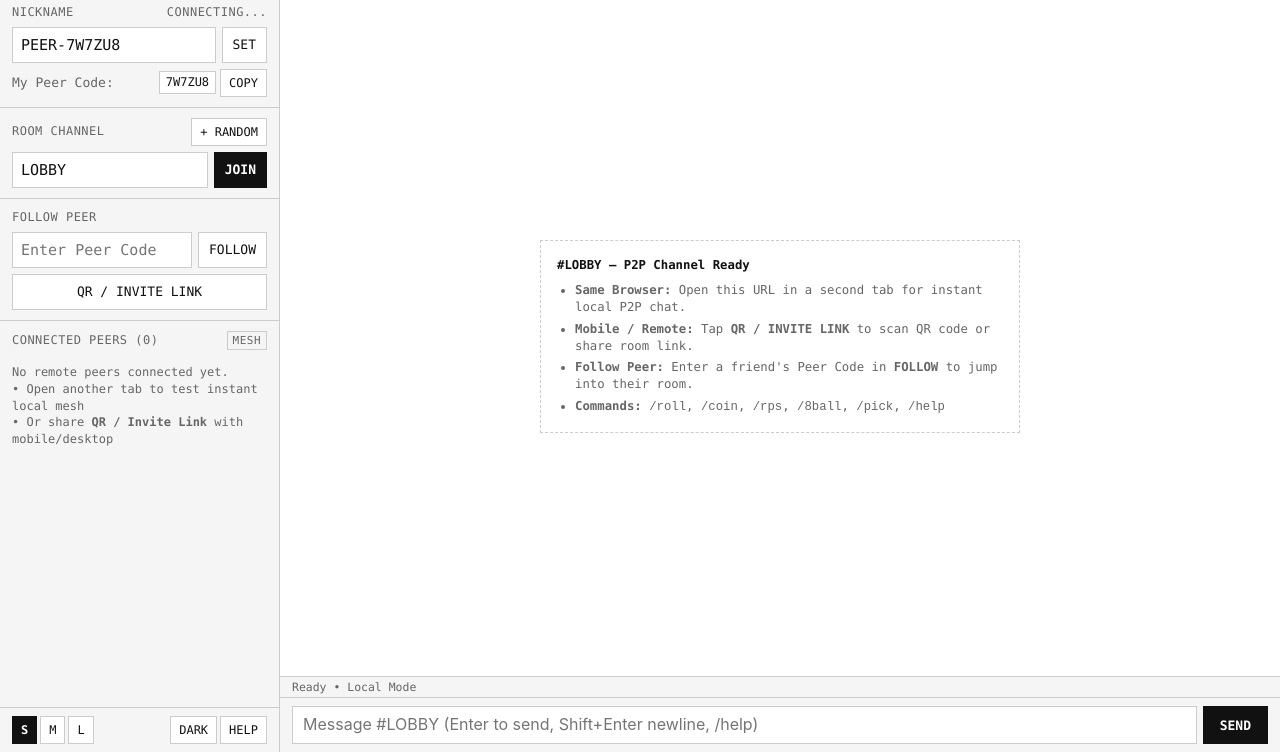
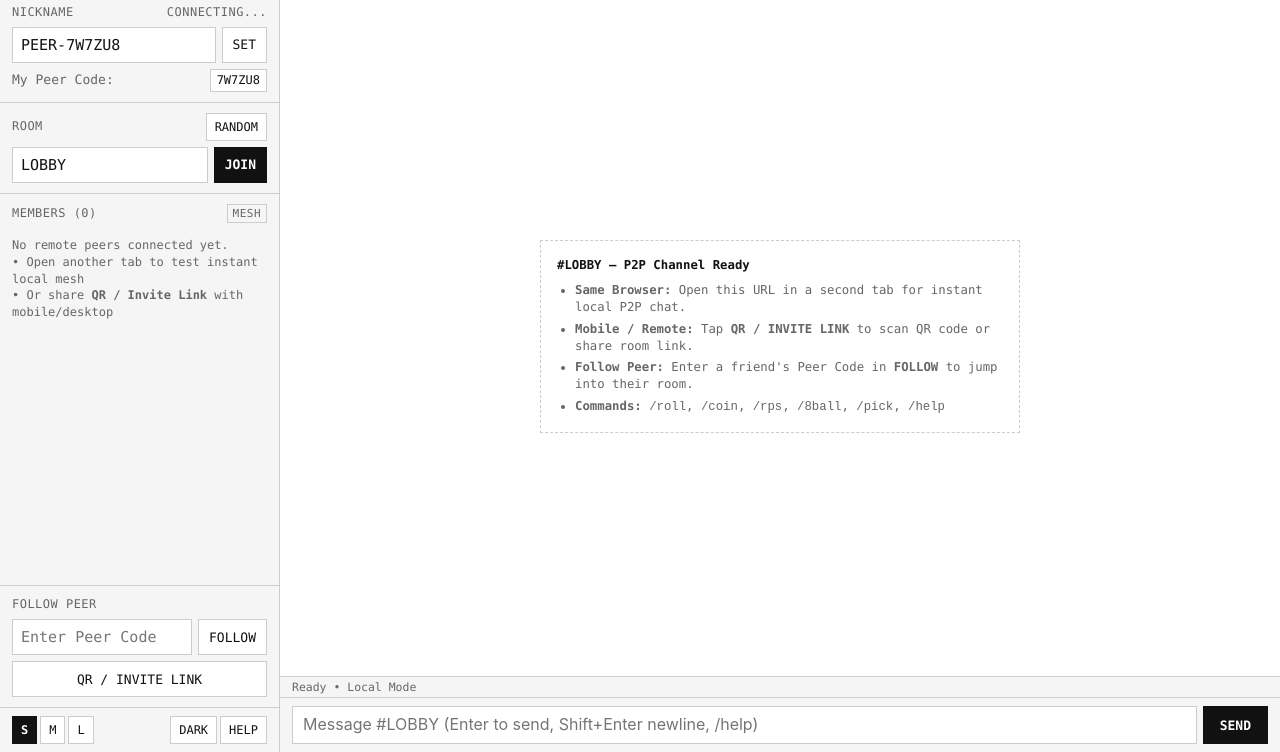
Before and after one commit to iisly/revchat, a website built with Vite: page index.html in a window 1280 px wide. Shown: the part 48-800 px from the top of the page. Built offline with nearby package versions, Linux system fonts and the light colour scheme; what peerjs would draw is missing.

Commit message:
Remove peer param from invite URL, make My Peer Code click-to-copy, and reorder ROOM/MEMBERS sections

```diff
--- a/src/main.ts
+++ b/src/main.ts
@@ -170,7 +170,7 @@ class RevChatApp {
     try {
       const url = new URL(window.location.href);
       url.searchParams.set('room', this.roomId);
-      url.searchParams.set('peer', this.engine ? this.engine.getMyPeerId() : '');
+      url.searchParams.delete('peer');
       return url.toString();
     } catch {
       return window.location.href;
@@ -222,15 +222,7 @@ class RevChatApp {
   private initEngine(): void {
     this.engine = new P2PEngine(this.profile, this.roomId, {
       onSignalingChange: (state) => {
-        const prevStatus = this.signalingState.status;
         this.signalingState = state;
-        if (prevStatus !== 'ready' && state.status === 'ready') {
-          const params = new URLSearchParams(window.location.search);
-          const peerToDial = params.get('peer');
-          if (peerToDial && peerToDial !== state.myPeerId) {
-            this.engine.connectToDirectPeer(peerToDial, true);
-          }
-        }
         this.updateStatusDOM();
       },
       onPeersChange: (peers) => {
@@ -517,20 +509,17 @@ class RevChatApp {
               <input type="text" id="input-nick" value="${this.escapeAttr(this.profile.nickname)}" maxlength="24" placeholder="Nickname" />
               <button id="btn-save-nick">SET</button>
             </div>
-            <div class="kv-line">
+            <div class="kv-line copyable-line" id="btn-copy-peer" title="Click to copy Peer Code">
               <span>My Peer Code:</span>
-              <span style="display:flex;align-items:center;gap:4px;">
-                <code class="code-pill" id="my-peer-code">${this.escapeHtml(this.profile.clientId.toUpperCase())}</code>
-                <button class="small" id="btn-copy-peer">COPY</button>
-              </span>
+              <code class="code-pill" id="my-peer-code">${this.escapeHtml(this.profile.clientId.toUpperCase())}</code>
             </div>
           </div>
 
           <!-- Room Section -->
           <div class="side-section">
             <div class="sec-title">
-              <span>Room Channel</span>
-              <button class="small" id="btn-new-room">+ RANDOM</button>
+              <span>Room</span>
+              <button class="small" id="btn-new-room">RANDOM</button>
             </div>
             <div class="field-row">
               <input type="text" id="input-room" value="${this.escapeAttr(this.roomId)}" maxlength="32" placeholder="ROOM-CODE" />
@@ -538,8 +527,19 @@ class RevChatApp {
             </div>
           </div>
 
+          <!-- Room Members List -->
+          <div class="side-section" style="flex:1;overflow-y:auto;">
+            <div class="sec-title">
+              <span>Members (<span id="peer-count-side">${this.peers.length}</span>)</span>
+              <span class="badge" id="room-mode-badge">${this.signalingState.isBeaconHost ? 'HOST' : 'MESH'}</span>
+            </div>
+            <div class="peer-list" id="peer-list-container">
+              ${this.renderPeersListHtml()}
+            </div>
+          </div>
+
           <!-- P2P Connect Tools -->
-          <div class="side-section">
+          <div class="side-section" style="border-bottom:none;">
             <div class="sec-title">
               <span>Follow Peer</span>
             </div>
@@ -549,17 +549,6 @@ class RevChatApp {
             </div>
             <div class="field-row" style="margin-top:6px;">
               <button style="width:100%" id="btn-open-invite">QR / INVITE LINK</button>
-            </div>
-          </div>
-
-          <!-- Connected Peers List -->
-          <div class="side-section" style="flex:1;border-bottom:none;">
-            <div class="sec-title">
-              <span>Connected Peers (<span id="peer-count-side">${this.peers.length}</span>)</span>
-              <span class="badge">${this.signalingState.isBeaconHost ? 'HOST' : 'MESH'}</span>
-            </div>
-            <div class="peer-list" id="peer-list-container">
-              ${this.renderPeersListHtml()}
             </div>
           </div>
 
@@ -859,6 +848,10 @@ class RevChatApp {
     if (label) {
       label.textContent = this.getSignalingBadgeText();
     }
+    const modeBadge = this.root.querySelector('#room-mode-badge');
+    if (modeBadge) {
+      modeBadge.textContent = this.signalingState.isBeaconHost ? 'HOST' : 'MESH';
+    }
     this.updateTypingDOM();
   }
 
--- a/src/style.css
+++ b/src/style.css
@@ -232,6 +232,19 @@ button.small {
   font-size: 13px;
   margin-top: 6px;
   color: var(--fg-muted);
+}
+
+.kv-line.copyable-line {
+  cursor: pointer;
+}
+
+.kv-line.copyable-line:hover {
+  color: var(--fg);
+}
+
+.kv-line.copyable-line:hover .code-pill {
+  border-color: var(--border-strong);
+  background: var(--bg-hover);
 }
 
 .code-pill {
```
